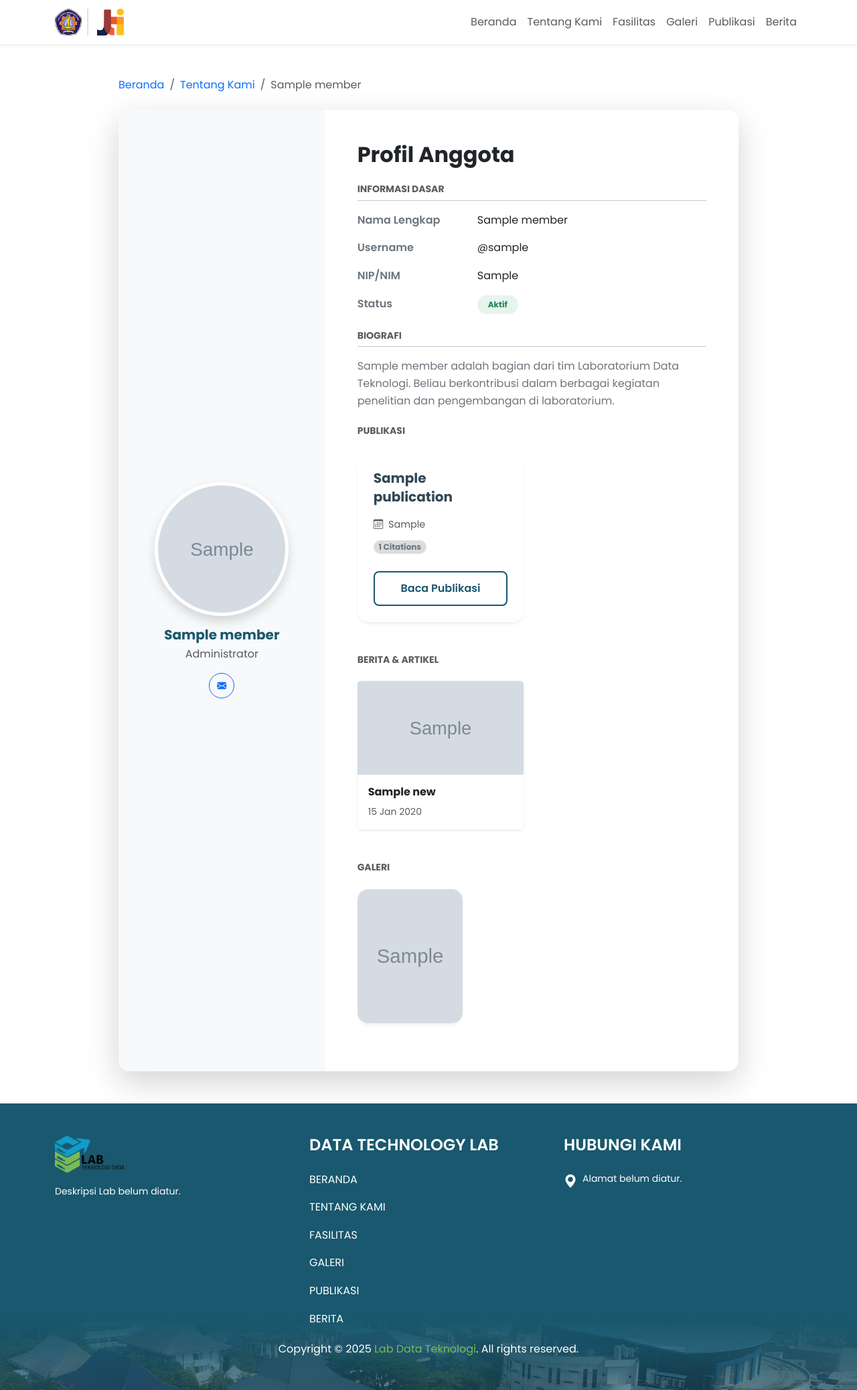
After one commit to 404GH0ST/PBL-Lab-DT, a PHP site: template app/Views/member_detail.php in a window 1280 px wide. The commit adds this page. Shown: the whole page at 67% size. Run offline with PHP 8.4, Linux system fonts and the light colour scheme; the template is opened without the code that fills it: most values are stand-ins (such as "Sample title", 1, 10 or a date in 2020); grey boxes marked "Sample" are stand-in pictures.

Commit message:
feat: add member detail page

```diff
--- /dev/null
+++ b/app/Views/404.php
@@ -0,0 +1,6 @@
+<div class="container d-flex flex-column align-items-center justify-content-center vh-100 text-center">
+    <h1 class="display-1 fw-bold text-primary">404</h1>
+    <h2 class="mb-4">Halaman Tidak Ditemukan</h2>
+    <p class="lead text-muted mb-5">Maaf, halaman yang Anda cari tidak dapat ditemukan atau telah dipindahkan.</p>
+    <a href="/" class="btn btn-primary px-4 py-2 rounded-pill">Kembali ke Beranda</a>
+</div>
--- /dev/null
+++ b/app/Views/member_detail.php
@@ -0,0 +1,161 @@
+<section class="bg-white" style="min-height: 100vh;">
+    <div class="container py-5">
+        <div class="row justify-content-center">
+            <div class="col-lg-10">
+                <nav aria-label="breadcrumb" class="mb-4">
+                    <ol class="breadcrumb">
+                        <li class="breadcrumb-item"><a href="/" class="text-decoration-none">Beranda</a></li>
+                        <li class="breadcrumb-item"><a href="/about" class="text-decoration-none">Tentang Kami</a></li>
+                        <li class="breadcrumb-item active" aria-current="page"><?= htmlspecialchars($member['nama_lengkap']) ?></li>
+                    </ol>
+                </nav>
+
+                <div class="card shadow-lg rounded-4 overflow-hidden border-0">
+                    <div class="row g-0">
+                        <div class="col-md-4 bg-light d-flex align-items-center justify-content-center p-4">
+                            <div class="text-center w-100">
+                                <div class="avatar-container mb-3 mx-auto" style="width: 200px; height: 200px; overflow: hidden; border-radius: 50%; border: 5px solid #fff; box-shadow: 0 0.5rem 1rem rgba(0, 0, 0, 0.15);">
+                                    <?php if (!empty($member['foto_profil'])): ?>
+                                        <img src="/uploads/foto_profil/<?= htmlspecialchars($member['foto_profil']) ?>"
+                                             alt="<?= htmlspecialchars($member['nama_lengkap']) ?>"
+                                             class="w-100 h-100 object-fit-cover">
+                                    <?php else: ?>
+                                        <div class="w-100 h-100 d-flex align-items-center justify-content-center bg-primary text-white display-1 fw-bold">
+                                            <?= strtoupper(substr($member['nama_lengkap'], 0, 1)) ?>
+                                        </div>
+                                    <?php endif; ?>
+                                </div>
+                                <h5 class="fw-bold mb-1"><?= htmlspecialchars($member['nama_lengkap']) ?></h5>
+                                <p class="text-muted mb-3"><?= htmlspecialchars($member['role'] === 'admin' ? 'Administrator' : 'Anggota Lab') ?></p>
+
+                                <div class="d-flex justify-content-center gap-2">
+                                    <?php if (!empty($member['email'])): ?>
+                                        <a href="mailto:<?= htmlspecialchars($member['email']) ?>" class="btn btn-outline-primary btn-sm rounded-circle" style="width: 38px; height: 38px; display: flex; align-items: center; justify-content: center;">
+                                            <i class="bi bi-envelope-fill"></i>
+                                        </a>
+                                    <?php endif; ?>
+                                    <!-- Add more social links if available in DB -->
+                                </div>
+                            </div>
+                        </div>
+                        <div class="col-md-8">
+                            <div class="card-body p-4 p-lg-5">
+                                <h2 class="fw-bold mb-4 text-dark">Profil Anggota</h2>
+
+                                <div class="mb-4">
+                                    <h6 class="text-uppercase text-muted fw-bold small ls-1">Informasi Dasar</h6>
+                                    <hr class="mt-1 mb-3">
+                                    <div class="row g-3">
+                                        <div class="col-sm-4 fw-semibold text-secondary">Nama Lengkap</div>
+                                        <div class="col-sm-8 text-dark"><?= htmlspecialchars($member['nama_lengkap']) ?></div>
+
+                                        <div class="col-sm-4 fw-semibold text-secondary">Username</div>
+                                        <div class="col-sm-8 text-dark">@<?= htmlspecialchars($member['username']) ?></div>
+
+                                        <?php if (!empty($member['nip_nim'])): ?>
+                                        <div class="col-sm-4 fw-semibold text-secondary">NIP/NIM</div>
+                                        <div class="col-sm-8 text-dark"><?= htmlspecialchars($member['nip_nim']) ?></div>
+                                        <?php endif; ?>
+
+                                        <div class="col-sm-4 fw-semibold text-secondary">Status</div>
+                                        <div class="col-sm-8">
+                                            <?php if ($member['status_aktif']): ?>
+                                                <span class="badge bg-success bg-opacity-10 text-success px-3 py-2 rounded-pill">Aktif</span>
+                                            <?php else: ?>
+                                                <span class="badge bg-danger bg-opacity-10 text-danger px-3 py-2 rounded-pill">Tidak Aktif</span>
+                                            <?php endif; ?>
+                                        </div>
+                                    </div>
+                                </div>
+
+                                <div class="mb-4">
+                                    <h6 class="text-uppercase text-muted fw-bold small ls-1">Biografi</h6>
+                                    <hr class="mt-1 mb-3">
+                                    <p class="text-secondary leading-relaxed">
+                                        <?= htmlspecialchars($member['nama_lengkap']) ?> adalah bagian dari tim Laboratorium Data Teknologi.
+                                        Beliau berkontribusi dalam berbagai kegiatan penelitian dan pengembangan di laboratorium.
+                                    </p>
+                                </div>
+
+                                <!-- Publications Section -->
+                                <?php if (!empty($publications)): ?>
+                                <div class="mb-5">
+                                    <h6 class="text-uppercase text-muted fw-bold small ls-1 mb-4">Publikasi</h6>
+                                    <div class="row g-4">
+                                        <?php foreach ($publications as $pub): ?>
+                                            <div class="col-md-6">
+                                                <div class="card-modern h-100 d-flex flex-column">
+                                                    <div class="card-body d-flex flex-column">
+                                                        <h5 class="card-title fw-bold mb-3" style="color: #314755; line-height: 1.4;">
+                                                            <?= htmlspecialchars($pub['judul_publikasi']) ?>
+                                                        </h5>
+
+                                                        <div class="mt-auto mb-4">
+                                                            <p class="card-text text-muted mb-2" style="font-size: 0.9rem;">
+                                                                <i class="bi bi-calendar3 me-2"></i><?= htmlspecialchars($pub['tahun_terbit']) ?>
+                                                            </p>
+                                                            <span class="badge rounded-pill bg-secondary bg-opacity-25 text-secondary">
+                                                                <?= $pub['citation_count'] ?? 0 ?> Citations
+                                                            </span>
+                                                        </div>
+
+                                                        <a href="<?= htmlspecialchars($pub['link_publikasi'] ?? '#') ?>" target="_blank"
+                                                            class="btn btn-modern btn-outline-custom w-100 text-center"
+                                                            style="border-color: #19586E; color: #19586E;">Baca Publikasi</a>
+                                                    </div>
+                                                </div>
+                                            </div>
+                                        <?php endforeach; ?>
+                                    </div>
+                                </div>
+                                <?php endif; ?>
+
+                                <!-- News Section -->
+                                <?php if (!empty($news)): ?>
+                                <div class="mb-5">
+                                    <h6 class="text-uppercase text-muted fw-bold small ls-1 mb-4">Berita & Artikel</h6>
+                                    <div class="row g-4">
+                                        <?php foreach ($news as $item): ?>
+                                            <div class="col-md-6">
+                                                <div class="card h-100 border-0 shadow-sm">
+                                                    <?php if (!empty($item['gambar_utama'])): ?>
+                                                        <img src="/<?= htmlspecialchars($item['gambar_utama']) ?>" class="card-img-top" alt="<?= htmlspecialchars($item['judul']) ?>" style="height: 140px; object-fit: cover;">
+                                                    <?php endif; ?>
+                                                    <div class="card-body p-3">
+                                                        <h6 class="card-title fw-bold text-dark mb-2 line-clamp-2"><?= htmlspecialchars($item['judul']) ?></h6>
+                                                        <p class="card-text text-muted small mb-0"><?= date('d M Y', strtotime($item['tanggal_posting'])) ?></p>
+                                                    </div>
+                                                </div>
+                                            </div>
+                                        <?php endforeach; ?>
+                                    </div>
+                                </div>
+                                <?php endif; ?>
+
+                                <!-- Gallery Section -->
+                                <?php if (!empty($gallery)): ?>
+                                <div class="mb-4">
+                                    <h6 class="text-uppercase text-muted fw-bold small ls-1 mb-4">Galeri</h6>
+                                    <div class="row g-4">
+                                        <?php foreach ($gallery as $photo): ?>
+                                            <div class="col-6 col-md-4">
+                                                <div class="card-modern overflow-hidden p-0 gallery-item">
+                                                    <img src="/<?= htmlspecialchars($photo['file_path']) ?>" alt="Gallery Image" class="img-fluid w-100"
+                                                        style="object-fit: cover; height: 200px; transition: transform 0.5s ease;">
+                                                    <div class="gallery-overlay">
+                                                        <p class="mb-0 fw-semibold"><?= htmlspecialchars($photo['deskripsi'] ?? '') ?></p>
+                                                    </div>
+                                                </div>
+                                            </div>
+                                        <?php endforeach; ?>
+                                    </div>
+                                </div>
+                                <?php endif; ?>
+                            </div>
+                        </div>
+                    </div>
+                </div>
+            </div>
+        </div>
+    </div>
+</section>
--- a/core/Router.php
+++ b/core/Router.php
@@ -161,8 +161,9 @@ class Router
         $route = $this->findRoute($method, $uri);
 
         if ($route === null) {
-            http_response_code(404);
-            echo "404 Not Found";
+            // Handle 404 via HomeController to use layout
+            $controller = new \App\Controllers\HomeController();
+            echo $controller->notFound();
             return;
         }
 
--- a/routes/web.php
+++ b/routes/web.php
@@ -29,6 +29,7 @@ $router->get('/news', [HomeController::class, 'NewsPage']);
 $router->get('/login', [HomeController::class, 'loginPage']);
 $router->get('/contact', [ContactController::class, 'index']);
 $router->post('/contact/send', [ContactController::class, 'send']);
+$router->get('/member/{id}', [HomeController::class, 'memberDetail']);
 
 // ============================================
 // Auth Routes
```
Also changed, not shown: app/Controllers/HomeController.php (+36 -0 lines), app/Models/Gallery.php (+10 -0 lines), app/Models/News.php (+10 -0 lines), app/Models/Publication.php (+10 -0 lines).
